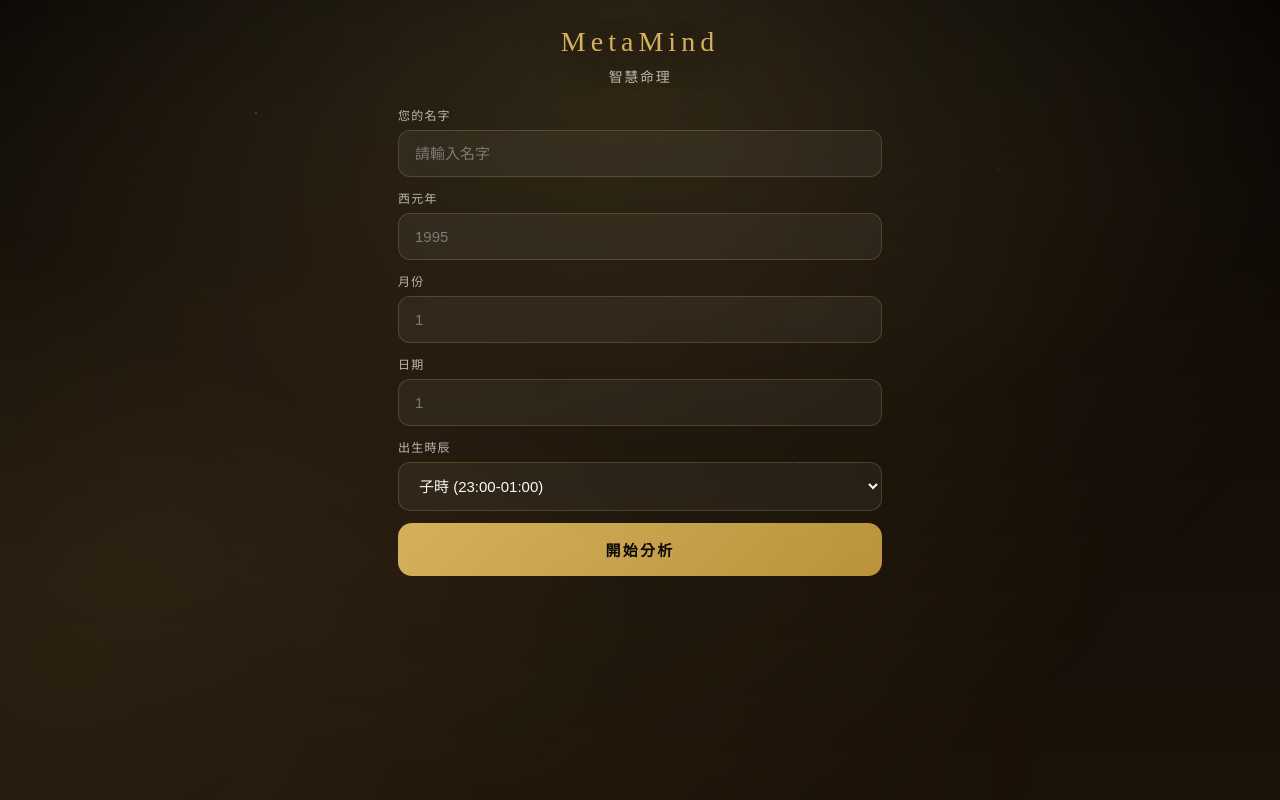
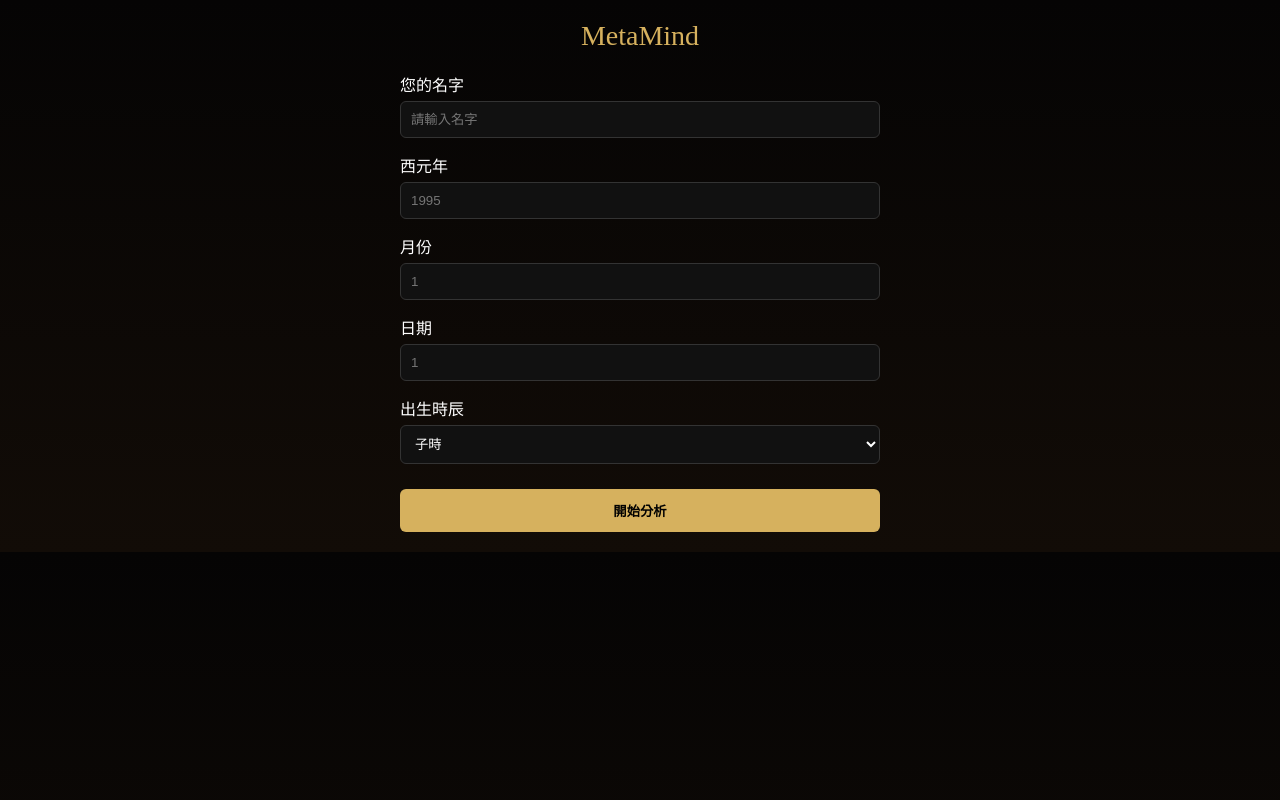
Before and after one commit to a168009-debug/sunop-web, a plain HTML site: page index.html in a window 1280 px wide. Drawn offline with Linux system fonts and the light colour scheme.

Commit message:
Update index.html

```diff
--- a/index.html
+++ b/index.html
@@ -4,89 +4,80 @@
 <meta charset="utf-8"/>
 <meta name="viewport" content="width=device-width,initial-scale=1"/>
 <title>MetaMind 智慧命理</title>
-<link href="https://fonts.googleapis.com/css2?family=Noto+Serif+TC:wght@400;700&family=Noto+Sans+TC:wght@400;500;700&display=swap" rel="stylesheet"/>
+<link href="https://fonts.googleapis.com/css2?family=Noto+Serif+TC:wght@400;700&display=swap" rel="stylesheet"/>
 <style>
-:root{--gold:#d6b15e;--gold2:#b8923a;--gold-dim:rgba(214,177,94,.22);--bg1:#050404;--bg2:#120c07;--bg3:#1b1209;--text:rgba(255,255,255,.92);--muted:rgba(255,255,255,.70);--radius:22px}
-*{box-sizing:border-box}html,body{height:100%}body{margin:0;font-family:"Noto Serif TC","PingFang TC",serif;color:var(--text);background:radial-gradient(1100px 560px at 50% 12%, rgba(214,177,94,.10), transparent 62%),radial-gradient(850px 520px at 10% 70%, rgba(214,177,94,.06), transparent 62%),linear-gradient(180deg,var(--bg1),var(--bg2) 40%,var(--bg3));overflow-x:hidden}
-.bg-glow{position:fixed;inset:-30%;background:radial-gradient(circle at 50% 20%, rgba(214,177,94,.10), transparent 55%),radial-gradient(circle at 22% 70%, rgba(214,177,94,.07), transparent 58%);filter:blur(16px);opacity:.9;pointer-events:none}
-.bg-sparkle{position:fixed;inset:0;pointer-events:none;background-image:radial-gradient(2px 2px at 20% 15%, rgba(214,177,94,.35) 40%, transparent 60%),radial-gradient(1.6px 1.6px at 78% 22%, rgba(214,177,94,.25) 40%, transparent 60%),radial-gradient(1.4px 1.4px at 62% 58%, rgba(214,177,94,.22) 40%, transparent 60%),radial-gradient(1.2px 1.2px at 35% 80%, rgba(214,177,94,.18) 40%, transparent 60%);opacity:.55;animation:sparkleFloat 8s ease-in-out infinite alternate}
-@keyframes sparkleFloat{from{transform:translateY(0px);opacity:.45}to{transform:translateY(-10px);opacity:.65}}
-.wrap{max-width:520px;margin:0 auto;padding:18px}
-.title{text-align:center;font-size:28px;letter-spacing:.18em;color:var(--gold);margin:8px 0;text-shadow:0 10px 30px rgba(0,0,0,.55)}
-.subtitle{text-align:center;color:var(--muted);margin:0 0 20px;font-size:14px;letter-spacing:.12em}
-.form-group{margin-bottom:12px}
-.form-group label{display:block;font-size:12px;color:var(--muted);margin-bottom:6px;letter-spacing:.1em}
-.form-group input,.form-group select{width:100%;padding:14px 16px;background:rgba(255,255,255,.05);border:1px solid var(--gold-dim);border-radius:12px;color:#fff;font-size:15px;outline:none;transition:.3s}
-.form-group input:focus,.form-group select:focus{border-color:var(--gold);background:rgba(255,255,255,.08)}
-.btn-primary{width:100%;padding:16px;background:linear-gradient(135deg,var(--gold),var(--gold2));border:none;border-radius:14px;color:#000;font-size:15px;font-weight:bold;letter-spacing:.15em;cursor:pointer;transition:.3s}
-.btn-primary:active{transform:scale(0.98)}
+:root{ --gold:#d6b15e; --bg1:#050404; --bg2:#120c07; --text:#ffffff; }
+*{box-sizing:border-box}
+body{ margin:0; font-family:"Noto Serif TC",serif; color:var(--text); background:linear-gradient(180deg,var(--bg1),var(--bg2)); padding:20px; }
+.wrap{ max-width:480px; margin:auto; }
+.title{ font-size:28px; text-align:center; margin-bottom:20px; color:var(--gold); }
+.form-group{ margin-bottom:15px; }
+label{ display:block; margin-bottom:5px; }
+input,select{ width:100%; padding:10px; border-radius:6px; border:1px solid #333; background:#111; color:#fff; }
+button{ width:100%; padding:12px; border:none; border-radius:6px; background:var(--gold); color:#000; font-weight:bold; cursor:pointer; margin-top:10px; }
 </style>
 </head>
 <body>
-<div class="bg-glow"></div>
-<div class="bg-sparkle"></div>
 <div class="wrap">
 <div class="title">MetaMind</div>
-<div class="subtitle">智慧命理</div>
-<div class="form-group"><label>您的名字</label><input type="text" id="userName" placeholder="請輸入名字"></div>
-<div class="form-group"><label>西元年</label><input type="number" id="year" placeholder="1995"></div>
-<div class="form-group"><label>月份</label><input type="number" id="month" placeholder="1" min="1" max="12"></div>
-<div class="form-group"><label>日期</label><input type="number" id="day" placeholder="1" min="1" max="31"></div>
-<div class="form-group"><label>出生時辰</label><select id="hour"><option value="子">子時 (23:00-01:00)</option><option value="丑">丑時 (01:00-03:00)</option><option value="寅">寅時 (03:00-05:00)</option><option value="卯">卯時 (05:00-07:00)</option><option value="辰">辰時 (07:00-09:00)</option><option value="巳">巳時 (09:00-11:00)</option><option value="午">午時 (11:00-13:00)</option><option value="未">未時 (13:00-15:00)</option><option value="申">申時 (15:00-17:00)</option><option value="酉">酉時 (17:00-19:00)</option><option value="戌">戌時 (19:00-21:00)</option><option value="亥">亥時 (21:00-23:00)</option></select></div>
-<button class="btn-primary" onclick="startAnalysis()">開始分析</button>
+<div class="form-group">
+<label>您的名字</label>
+<input type="text" id="userName" placeholder="請輸入名字">
+</div>
+<div class="form-group">
+<label>西元年</label>
+<input type="number" id="year" placeholder="1995">
+</div>
+<div class="form-group">
+<label>月份</label>
+<input type="number" id="month" placeholder="1" min="1" max="12">
+</div>
+<div class="form-group">
+<label>日期</label>
+<input type="number" id="day" placeholder="1" min="1" max="31">
+</div>
+<div class="form-group">
+<label>出生時辰</label>
+<select id="hour">
+<option value="子">子時</option>
+<option value="丑">丑時</option>
+<option value="寅">寅時</option>
+<option value="卯">卯時</option>
+<option value="辰">辰時</option>
+<option value="巳">巳時</option>
+<option value="午">午時</option>
+<option value="未">未時</option>
+<option value="申">申時</option>
+<option value="酉">酉時</option>
+<option value="戌">戌時</option>
+<option value="亥">亥時</option>
+</select>
+</div>
+<button onclick="startAnalysis()">開始分析</button>
 </div>
 <script>
-// ===== 共用函式 =====
-function saveProfileToStorage(profile) {
-  localStorage.setItem('metamind_profile', JSON.stringify({
-    ...profile,
-    createdAt: new Date().toISOString()
-  }));
+function startAnalysis(){
+var name = document.getElementById("userName").value.trim();
+var year = document.getElementById("year").value;
+var month = document.getElementById("month").value;
+var day = document.getElementById("day").value;
+var hourBranch = document.getElementById("hour").value;
+if(!name || !year || !month || !day || !hourBranch){ alert("請完整填寫所有資料"); return; }
+var profile = { name:name, year:Number(year), month:Number(month), day:Number(day), hourBranch:hourBranch };
+localStorage.setItem("metamind_profile",JSON.stringify(profile));
+window.location.href="explore.html";
 }
-
-function loadProfileFromStorage() {
-  try {
-    return JSON.parse(localStorage.getItem('metamind_profile') || 'null');
-  } catch(e) { return null; }
+window.addEventListener("DOMContentLoaded",function(){
+try{
+var p = JSON.parse(localStorage.getItem("metamind_profile"));
+if(p){
+document.getElementById("userName").value = p.name || "";
+document.getElementById("year").value = p.year || "";
+document.getElementById("month").value = p.month || "";
+document.getElementById("day").value = p.day || "";
+document.getElementById("hour").value = p.hourBranch || "子";
 }
-
-// ===== 開始分析 =====
-function startAnalysis() {
-  var name = document.getElementById('userName').value.trim();
-  var year = document.getElementById('year').value;
-  var month = document.getElementById('month').value;
-  var day = document.getElementById('day').value;
-  var hour = document.getElementById('hour').value;
-
-  if (!name || !year || !month || !day) {
-    alert('請完整填寫！');
-    return;
-  }
-
-  // 儲存 profile
-  var profile = {
-    name: name,
-    year: Number(year),
-    month: Number(month),
-    day: Number(day),
-    hourBranch: hour
-  };
-  saveProfileToStorage(profile);
-
-  // 跳轉到探索頁面
-  window.location.href = 'explore.html';
-}
-
-// ===== 頁面載入時自動填入 =====
-window.addEventListener('DOMContentLoaded', function() {
-  var p = loadProfileFromStorage();
-  if (p && p.name) {
-    document.getElementById('userName').value = p.name;
-    document.getElementById('year').value = p.year;
-    document.getElementById('month').value = p.month;
-    document.getElementById('day').value = p.day;
-    document.getElementById('hour').value = p.hourBranch || '子';
-  }
+}catch(e){}
 });
 </script>
 </body>
```
